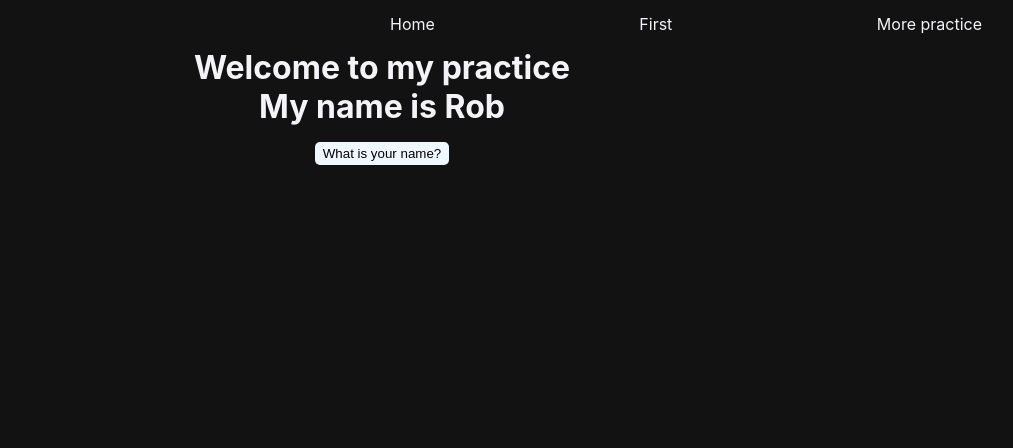
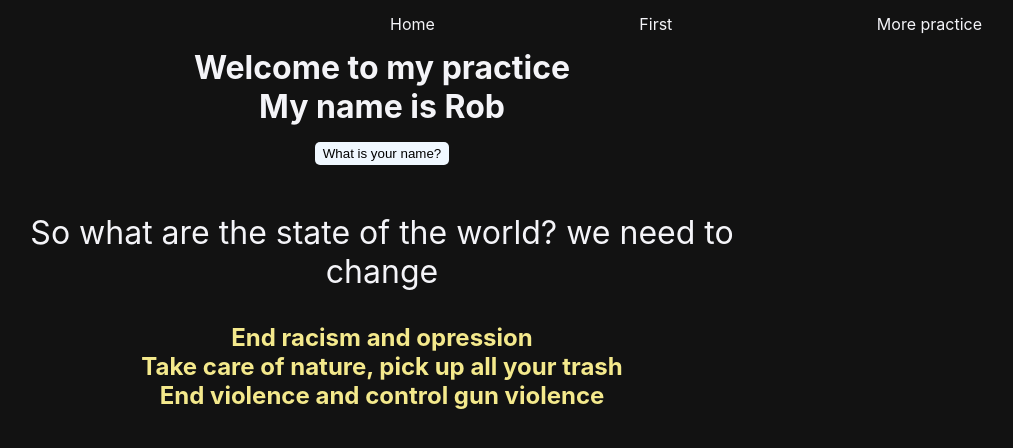
Before and after one commit to robonexx/reactBasics, a React (Create React App) app: page / in a window 1280 px wide. Shown: the top 448 px of the page, without its empty margins (258-1271 px from the left). Built offline with nearby package versions, Linux system fonts and the light colour scheme.

Commit message:
practice state changes and mapping array with objects

```diff
--- a/src/App.css
+++ b/src/App.css
@@ -81,3 +81,13 @@ ul a {
   color: aqua;
   text-transform: uppercase;
 }
+
+.lower {
+  margin: 2rem auto;
+  font-size: 2rem;
+  width: 60%;
+}
+
+.events {
+  color: #f4e98c;
+}
--- a/src/pages/Home.js
+++ b/src/pages/Home.js
@@ -2,6 +2,11 @@ import React, { useState } from 'react';
 
 const Home = () => {
     const [name, setName] = useState('Rob');
+    const [events, setEvents] = useState([
+        { title: "End racism and opression", id: 1 },
+        { title: "Take care of nature, pick up all your trash", id: 2 },
+        {title: "End violence and control gun violence", id: 3}
+    ])
 
 
     const handleClick = () => {
@@ -17,10 +22,19 @@ const Home = () => {
                 <div>
                    <h1> Welcome <span className="highlight">{name}</span> nice to have you here</h1>
                 </div>
-
             }
 
-      <button className="btn" onClick={handleClick}>What is your name?</button>
+            <button className="btn" onClick={handleClick}>What is your name?</button>
+
+            <div className="lower">
+                So what are the state of the world? we need to change
+            </div>
+
+            {events.map((ev) => (
+                <div key={ev.id}>
+                    <h2 className="events">{ev.title}</h2>
+                </div>
+            ))}
     </div>
   );
 };
```
